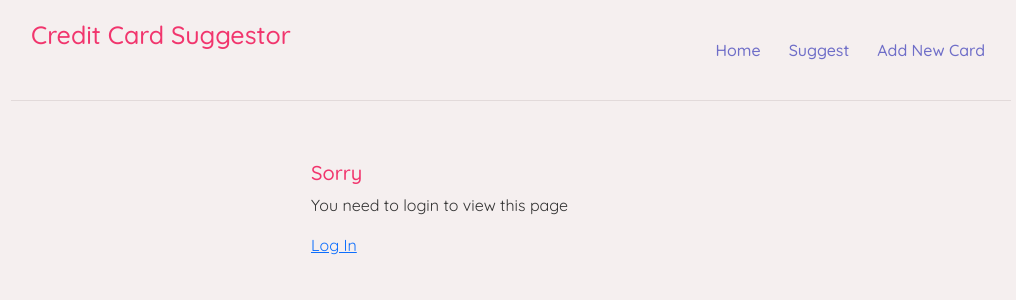
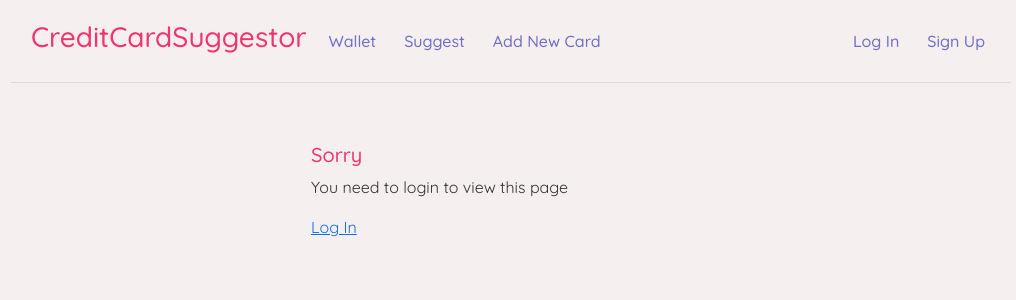
Before and after one commit to giang184/CCSuggestor, a React (Create React App) app: page /login-required in a window 1280 px wide. Shown: the top 300 px of the page, without its empty margins (129-1145 px from the left). Built offline with nearby package versions, Linux system fonts and the light colour scheme; no server answers; the HTML template or start-up script is replaced by a standard one.

Commit message:
update nav bar

```diff
--- a/src/App.js
+++ b/src/App.js
@@ -1,4 +1,4 @@
-import Navbar from './components/Navbar';
+import Navbar from './components/layout/Navbar';
 import Home from './components/Home';
 import Suggest from './components/Suggest';
 import AddCard from './components/AddCard';
@@ -17,10 +17,10 @@ import RequiredLogin from './components/RequireLogin';
 function App() {
   return (
     <Router>
-      <div className="App">
-        <Navbar />
-        <div className="content">
-          <AuthProvider>
+      <AuthProvider>
+        <div className="App">
+          <Navbar />
+          <div className="content">
             <Switch>
               <PrivateRoute exact path="/" component={Home}/>
               <PrivateRoute exact path="/suggest" component={Suggest}/>
@@ -42,10 +42,10 @@ function App() {
               <Route path="*">
                 <NotFound />
               </Route>
-          </Switch>
-        </AuthProvider>
+            </Switch>
+          </div>
         </div>
-      </div>
+      </AuthProvider>
     </Router>
   );
 }
--- a/src/components/AddCardDynamic.js
+++ b/src/components/AddCardDynamic.js
@@ -17,7 +17,6 @@ import wellsFargo from './../img/wells-fargo-active.png'
 import citi from './../img/citi-double-cash.jpg'
 import citiCustom from './../img/citi-custom-cash.png'
 import boa from './../img/boa.png'
-
 
 const AddCardDynamic = () => {
   const history = useHistory();
--- a/src/components/Navbar.js
+++ /dev/null
@@ -1,15 +0,0 @@
-import {Link} from 'react-router-dom';
-
-const Navbar = () => {
-  return (
-    <nav className="navbar">
-      <h1>Credit Card Suggestor</h1>
-      <div className="links">
-        <Link to="/">Home</Link>
-        <Link to="/suggest">Suggest</Link>
-        <Link to="/create">Add New Card</Link>
-      </div>
-    </nav>
-  );
-}
-export default Navbar;
--- a/src/components/Profile.js
+++ b/src/components/Profile.js
@@ -7,6 +7,7 @@ export default function Profile() {
   const [error, setError] = useState("")
   const { currentUser, logout } = useAuth()
   const history = useHistory()
+  console.log('profile', currentUser)
 
   async function handleLogout() {
     setError("")
--- /dev/null
+++ b/src/components/layout/Navbar.js
@@ -0,0 +1,20 @@
+import {Link} from 'react-router-dom';
+import { useAuth } from "../../contexts/AuthContext"
+import SignedInLinks from './SignedInLinks';
+import SignedOutLinks from './SignedOutLinks';
+
+const Navbar = () => {
+  const {currentUser} = useAuth()
+  console.log('nav',currentUser)
+  const links = currentUser? <SignedInLinks /> : <SignedOutLinks />
+  return (
+    <nav className="navbar">
+      <h3 className="brand-logo">CreditCardSuggestor</h3>
+      <Link to='/'>Wallet</Link>
+      <Link to='/suggest'>Suggest</Link>
+      <Link to='/create'>Add New Card</Link>
+      {links}
+    </nav>
+  );
+}
+export default Navbar;
--- /dev/null
+++ b/src/components/layout/SignedInLinks.js
@@ -0,0 +1,17 @@
+import React from "react"
+import { useAuth } from "../../contexts/AuthContext"
+import { Link } from "react-router-dom"
+
+const SignedInLinks = () => {
+  const { currentUser, logout } = useAuth()
+
+  return (
+    <div className="links">
+      <Link to ='/login' onClick={logout}>Log Out</Link>
+      <Link to ='/profile'>{currentUser && currentUser.email}</Link>
+    </div>
+  )
+}
+
+
+export default SignedInLinks
--- /dev/null
+++ b/src/components/layout/SignedOutLinks.js
@@ -0,0 +1,15 @@
+import React from "react"
+import { Link } from "react-router-dom"
+
+const SignedOutLinks = () => {
+
+  return (
+    <div className="links">
+      <Link to ='/login'>Log In</Link>
+      <Link to ='/signup'>Sign Up</Link>
+    </div>
+  )
+}
+
+
+export default SignedOutLinks
--- a/src/index.css
+++ b/src/index.css
@@ -15,7 +15,7 @@
   margin: 0 auto;
   border-bottom: 1px solid #e2dada;
 }
-.navbar h1 {
+.navbar .brand-logo {
   color: #f1356d;
 }
 .navbar .links {
```
